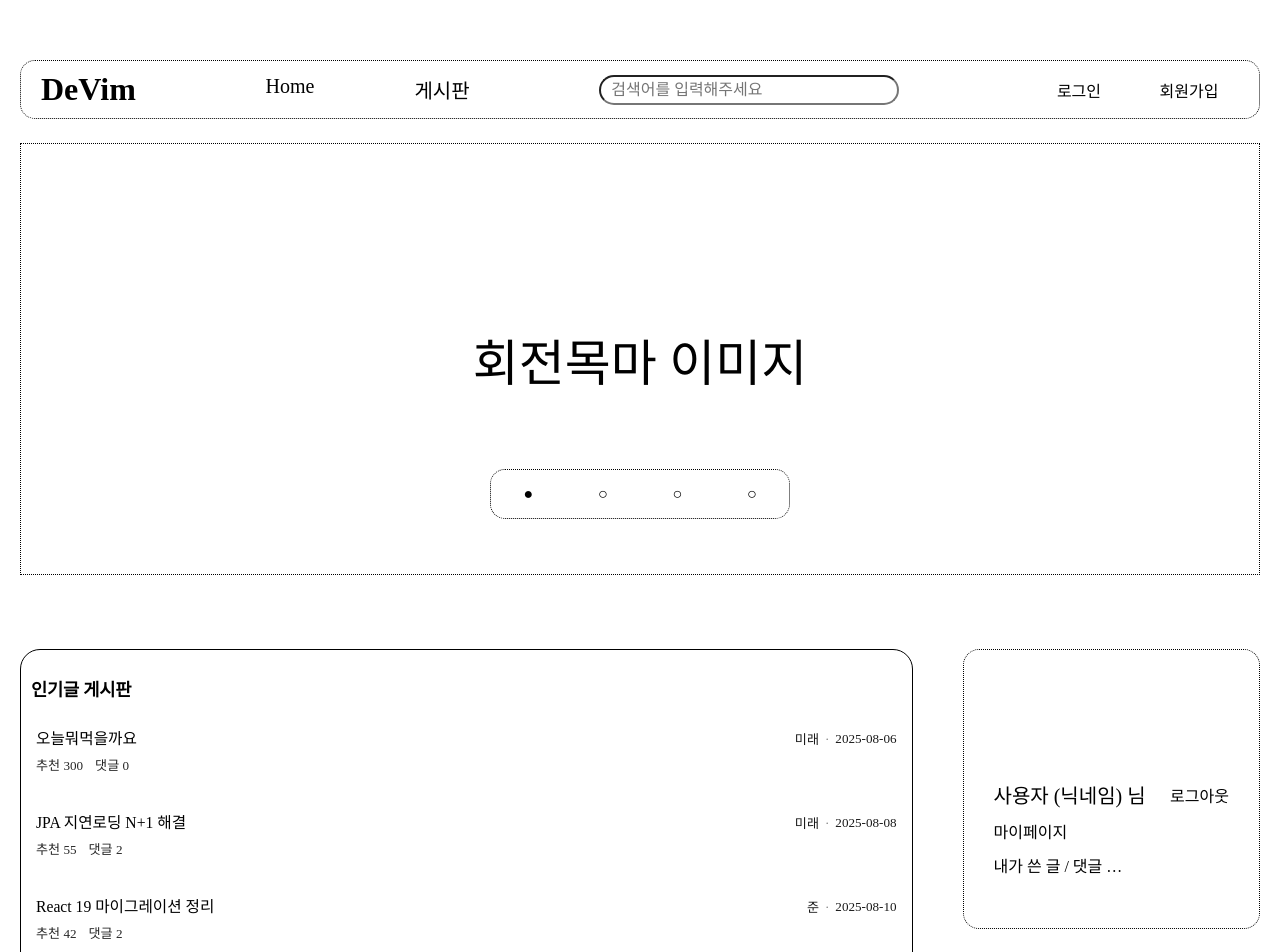
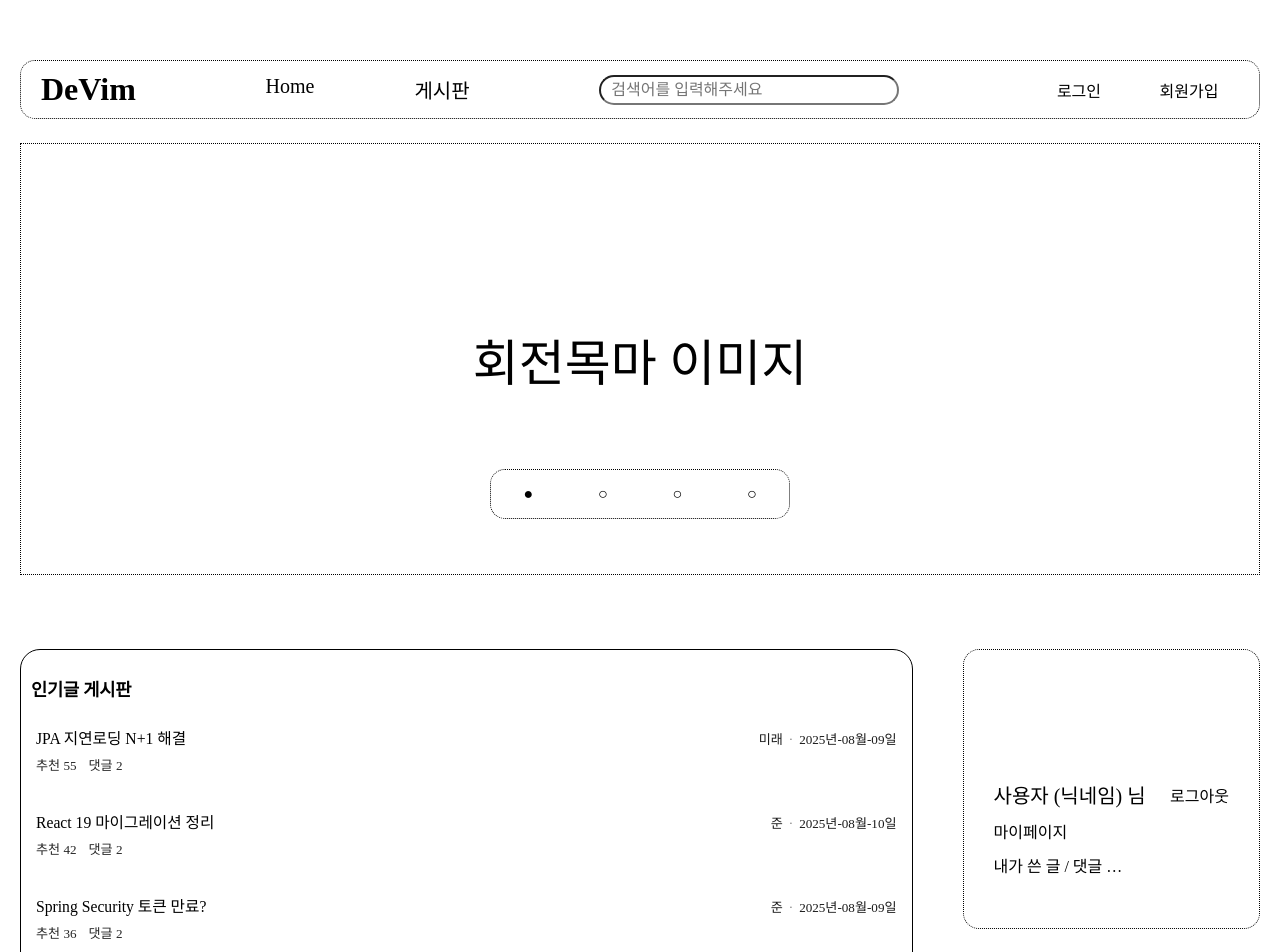
Before and after one commit to Team-DeVim/2025-DeVim, a React (Vite) app in the folder frontend/: page /main in a window 1280 px wide. Shown: the top 952 px of the page. Built offline with nearby package versions, Linux system fonts and the light colour scheme.

Commit message:
✨ [#3] BoardSection 구현 및 수정

```diff
--- a/frontend/src/pages/main/MainPage.jsx
+++ b/frontend/src/pages/main/MainPage.jsx
@@ -16,9 +16,9 @@ function MainPage() {
 
       <div className="dashboard">
         <div className="dashboard__main">
-          <BoardSection title="인기글 게시판" mode="popular" />
-          <BoardSection title="자유게시판" mode="free" />
-          <BoardSection title="QnA" mode="qna" />
+          <BoardSection title="인기글 게시판" mode="popular" mockMode pageSize={4} />
+          <BoardSection title="자유게시판" mode="free" mockMode pageSize={4} />
+          <BoardSection title="QnA" mode="qna" mockMode pageSize={4}/>
         </div>
         <aside className="dashboard__side">
           <Sidebar />
--- a/frontend/src/pages/main/components/BoardSection/BoardSection.css
+++ b/frontend/src/pages/main/components/BoardSection/BoardSection.css
@@ -29,8 +29,14 @@
   border-radius: 10px;
   background: rgba(255, 255, 255, 0.03);
   border: 1px solid rgba(255, 255, 255, 0.08);
+  transition: transform 140ms ease, box-shadow 140ms ease, background 140ms ease;
+  will-change: transform;
 }
-
+.board__item:hover,
+.board__item:focus-within {
+  transform: translateY(-2px);
+  box-shadow: 0 6px 18px rgba(0,0,0,0.22);
+}
 .board__item-link {
   display: flex;
   align-items: baseline;
@@ -85,11 +91,3 @@
   border: 1px dashed rgba(255, 255, 255, 0.12);
   font-size: 0.9rem;
 }
-
-.board__item-link {
-  transition: transform 140ms ease;
-}
-.board__item:hover .board__item-link,
-.board__item:focus-within .board__item-link {
-  transform: translateY(-2px);
-}
--- a/frontend/src/pages/main/components/BoardSection/BoardSection.jsx
+++ b/frontend/src/pages/main/components/BoardSection/BoardSection.jsx
@@ -1,98 +1,146 @@
-import { useMemo } from 'react';
-import { Link } from 'react-router-dom';
-import './BoardSection.css';
+import { useEffect, useMemo, useState } from "react";
+import { Link } from "react-router-dom";
+import "./BoardSection.css";
 
-const BOARD_TYPE = { FREE: 1, QNA: 2 };
-
-const DATA = {
-  users: [
-    { user_no: 1, name: '관리자', delete_flag: 0 },
-    { user_no: 2, name: '준',     delete_flag: 0 },
-    { user_no: 3, name: '미래',   delete_flag: 0 },
-    { user_no: 4, name: '리오',   delete_flag: 0 }
+const MOCK_PAYLOAD = {
+  popular: [
+    {
+      boardNo: 202,
+      boardTypeNo: 2,
+      title: "JPA 지연로딩 N+1 해결",
+      createdAt: "2025-08-08T15:30:00Z",
+      likeCount: 55,
+      writer: { userNo: 3, name: "미래" },
+      commentCount: 2,
+    },
+    {
+      boardNo: 101,
+      boardTypeNo: 1,
+      title: "React 19 마이그레이션 정리",
+      createdAt: "2025-08-10T12:20:00Z",
+      likeCount: 42,
+      writer: { userNo: 2, name: "준" },
+      commentCount: 2,
+    },
+    {
+      boardNo: 201,
+      boardTypeNo: 2,
+      title: "Spring Security 토큰 만료?",
+      createdAt: "2025-08-09T07:10:00Z",
+      likeCount: 36,
+      writer: { userNo: 2, name: "준" },
+      commentCount: 2,
+    },
+    {
+      boardNo: 103,
+      boardTypeNo: 1,
+      title: "Oracle 커넥션 풀 튜닝 팁",
+      createdAt: "2025-08-06T02:50:00Z",
+      likeCount: 31,
+      writer: { userNo: 3, name: "미래" },
+      commentCount: 0,
+    },
   ],
-  boards: [
-    { board_no: 101, board_type_no: 1, title: 'React 19 마이그레이션 정리',  board_content: '...', writer: 2, createdDate: '2025-08-10T12:20:00Z', like_count: 42, delete_flag: 0 },
-    { board_no: 102, board_type_no: 1, title: 'Vite 설정과 코드 스플리팅',   board_content: '...', writer: 4, createdDate: '2025-08-07T10:05:00Z', like_count: 12, delete_flag: 0 },
-    { board_no: 103, board_type_no: 1, title: 'Oracle 커넥션 풀 튜닝 팁',     board_content: '...', writer: 3, createdDate: '2025-08-06T02:50:00Z', like_count: 31, delete_flag: 0 },
-    { board_no: 103, board_type_no: 1, title: '오늘뭐먹을까요',     board_content: '...', writer: 3, createdDate: '2025-08-06T02:50:00Z', like_count: 300, delete_flag: 0 },
-    { board_no: 201, board_type_no: 2, title: 'Spring Security 토큰 만료?',  board_content: '...', writer: 2, createdDate: '2025-08-09T07:10:00Z', like_count: 30, delete_flag: 0 },
-    { board_no: 201, board_type_no: 2, title: 'Security 고수?',  board_content: '...', writer: 2, createdDate: '2025-08-09T07:10:00Z', like_count: 36, delete_flag: 0 },
-    { board_no: 202, board_type_no: 2, title: 'JPA 지연로딩 N+1 해결',        board_content: '...', writer: 3, createdDate: '2025-08-08T15:30:00Z', like_count: 55, delete_flag: 0 },
-    { board_no: 203, board_type_no: 2, title: 'RTK Query 캐싱 패턴',          board_content: '...', writer: 4, createdDate: '2025-08-05T09:40:00Z', like_count: 18, delete_flag: 0 }
+  free: [
+    {
+      boardNo: 101,
+      boardTypeNo: 1,
+      title: "React 19 마이그레이션 정리",
+      createdAt: "2025-08-10T12:20:00Z",
+      likeCount: 42,
+      writer: { userNo: 2, name: "준" },
+      commentCount: 2,
+    },
+    {
+      boardNo: 102,
+      boardTypeNo: 1,
+      title: "Vite 설정과 코드 스플리팅",
+      createdAt: "2025-08-07T10:05:00Z",
+      likeCount: 12,
+      writer: { userNo: 4, name: "리오" },
+      commentCount: 0,
+    },
+    {
+      boardNo: 103,
+      boardTypeNo: 1,
+      title: "Oracle 커넥션 풀 튜닝 팁",
+      createdAt: "2025-08-06T02:50:00Z",
+      likeCount: 31,
+      writer: { userNo: 3, name: "미래" },
+      commentCount: 0,
+    },
+    {
+      boardNo: 999,
+      boardTypeNo: 1,
+      title: "샘플 자유글",
+      createdAt: "2025-08-05T09:40:00Z",
+      likeCount: 5,
+      writer: { userNo: 4, name: "리오" },
+      commentCount: 1,
+    },
   ],
-  comments: [
-    { comment_no: 5001, board_no: 101, delete_flag: 0 },
-    { comment_no: 5002, board_no: 101, delete_flag: 0 },
-    { comment_no: 5003, board_no: 202, delete_flag: 0 },
-    { comment_no: 5004, board_no: 202, delete_flag: 0 },
-    { comment_no: 5005, board_no: 203, delete_flag: 0 }
-  ]
+  qna: [
+    {
+      boardNo: 201,
+      boardTypeNo: 2,
+      title: "Spring Security 토큰 만료?",
+      createdAt: "2025-08-09T07:10:00Z",
+      likeCount: 36,
+      writer: { userNo: 2, name: "준" },
+      commentCount: 2,
+    },
+    {
+      boardNo: 202,
+      boardTypeNo: 2,
+      title: "JPA 지연로딩 N+1 해결",
+      createdAt: "2025-08-08T15:30:00Z",
+      likeCount: 55,
+      writer: { userNo: 3, name: "미래" },
+      commentCount: 2,
+    },
+    {
+      boardNo: 203,
+      boardTypeNo: 2,
+      title: "RTK Query 캐싱 패턴",
+      createdAt: "2025-08-05T09:40:00Z",
+      likeCount: 18,
+      writer: { userNo: 4, name: "리오" },
+      commentCount: 1,
+    },
+    {
+      boardNo: 998,
+      boardTypeNo: 2,
+      title: "샘플 QnA",
+      createdAt: "2025-08-04T10:00:00Z",
+      likeCount: 3,
+      writer: { userNo: 1, name: "관리자" },
+      commentCount: 0,
+    },
+  ],
 };
 
-function formatDate(iso) {
-  try {
+function formatDateYYYYMMDD(iso, tz = 'Asia/Seoul') {
+  if (!iso) return '';
   const d = new Date(iso);
-    const yyyy = d.getFullYear();
-    const mm = String(d.getMonth() + 1).padStart(2, '0');
-    const dd = String(d.getDate()).padStart(2, '0');
-    return `${yyyy}-${mm}-${dd}`;
-  } catch {
-    return iso;
-  }
+  const y = new Intl.DateTimeFormat('ko-KR', { timeZone: tz, year: 'numeric' }).format(d);
+  const m = new Intl.DateTimeFormat('ko-KR', { timeZone: tz, month: '2-digit' }).format(d);
+  const day = new Intl.DateTimeFormat('ko-KR', { timeZone: tz, day: '2-digit' }).format(d);
+  return `${y}-${m}-${day}`;
 }
 
-/**
- * props:
- * - title: 섹션 제목
- * - mode : 'popular' | 'free' | 'qna'
- *   - popular: like_count desc (자유+QnA 전체)
- *   - free/qna: createdDate desc
- * - pageSize: 노출 개수 (기본 4)
- */
+
+
 export default function BoardSection({
-  title = '게시판',
-  mode = 'free',
-  pageSize = 4
+  title = "게시판",
+  mode = "free",
+  pageSize = 4,
+  mockMode = false,
 }) {
-  // 유저/댓글 맵
-  const userMap = useMemo(() => {
-    const map = new Map();
-    DATA.users.filter(u => u.delete_flag === 0)
-      .forEach(u => map.set(u.user_no, u.name || '알 수 없음'));
-    return map;
-  }, []);
-
-  const commentCountMap = useMemo(() => {
-    const map = new Map();
-    DATA.comments.filter(c => c.delete_flag === 0)
-      .forEach(c => map.set(c.board_no, (map.get(c.board_no) || 0) + 1));
-    return map;
-  }, []);
-
-  // 모드별 고정 정렬
-  // 최신순
-  const filteredSorted = useMemo(() => {
-    const base = DATA.boards.filter(b => b.delete_flag === 0);
-    if (mode === 'free') {
-      return base
-        .filter(b => b.board_type_no === BOARD_TYPE.FREE)
-        .sort((a, b) => new Date(b.createdDate) - new Date(a.createdDate));
-    }
-    if (mode === 'qna') {
-      return base
-        .filter(b => b.board_type_no === BOARD_TYPE.QNA)
-        .sort((a, b) => new Date(b.createdDate) - new Date(a.createdDate));
-    }
-    // 인기글
-    return base
-      .filter(b => b.board_type_no === BOARD_TYPE.FREE || b.board_type_no === BOARD_TYPE.QNA)
-      .sort((a, b) => (b.like_count ?? 0) - (a.like_count ?? 0));
-  }, [mode]);
-
+  // 백 연동할때 여기에 fetch
+  const items = mockMode ? (MOCK_PAYLOAD[mode] ?? []) : [];
   const visibleItems = useMemo(
-    () => filteredSorted.slice(0, pageSize),
-    [filteredSorted, pageSize]
+    () => items.slice(0, pageSize),
+    [items, pageSize]
   );
 
   return (
@@ -105,31 +153,28 @@ export default function BoardSection({
         <div className="board__empty">게시글이 없습니다.</div>
       ) : (
         <ul className="board__list">
-          {visibleItems.map(post => {
-            const author = userMap.get(post.writer) || '알 수 없음';
-            const commentsCnt = commentCountMap.get(post.board_no) || 0;
-
-            return (
-              <li key={post.board_no} className="board__item">
-                <Link to={`/board/${post.board_no}`} className="board__item-link">
-                  <span className="board__item-title" title={post.title}>
-                    {post.title}
+          {visibleItems.map((item) => (
+            <li key={item.boardNo} className="board__item">
+              <Link to={`/board/${item.boardNo}`} className="board__item-link">
+                <span className="board__item-title" title={item.title}>
+                  {item.title}
                 </span>
                 <span className="board__item-meta">
-                    <span className="board__item-author">{author}</span>
+                  <span className="board__item-author">
+                    {item.writer?.name ?? "알 수 없음"}
+                  </span>
                   <span className="board__item-sep">·</span>
-                    <time className="board__item-date" dateTime={post.createdDate}>
-                      {formatDate(post.createdDate)}
+                  <time className="board__item-date">
+                    {formatDateYYYYMMDD(item.createdAt)}
                   </time>
                 </span>
               </Link>
-                <div className="board__item-stats" aria-label="post stats">
-                  <span className="stat">추천 {post.like_count ?? 0}</span>
-                  <span className="stat">댓글 {commentsCnt}</span>
+              <div className="board__item-stats">
+                <span className="stat">추천 {item.likeCount ?? 0}</span>
+                <span className="stat">댓글 {item.commentCount ?? 0}</span>
               </div>
             </li>
-            );
-          })}
+          ))}
         </ul>
       )}
     </section>
```
Lines whose indentation alone changed are shown as unchanged.
